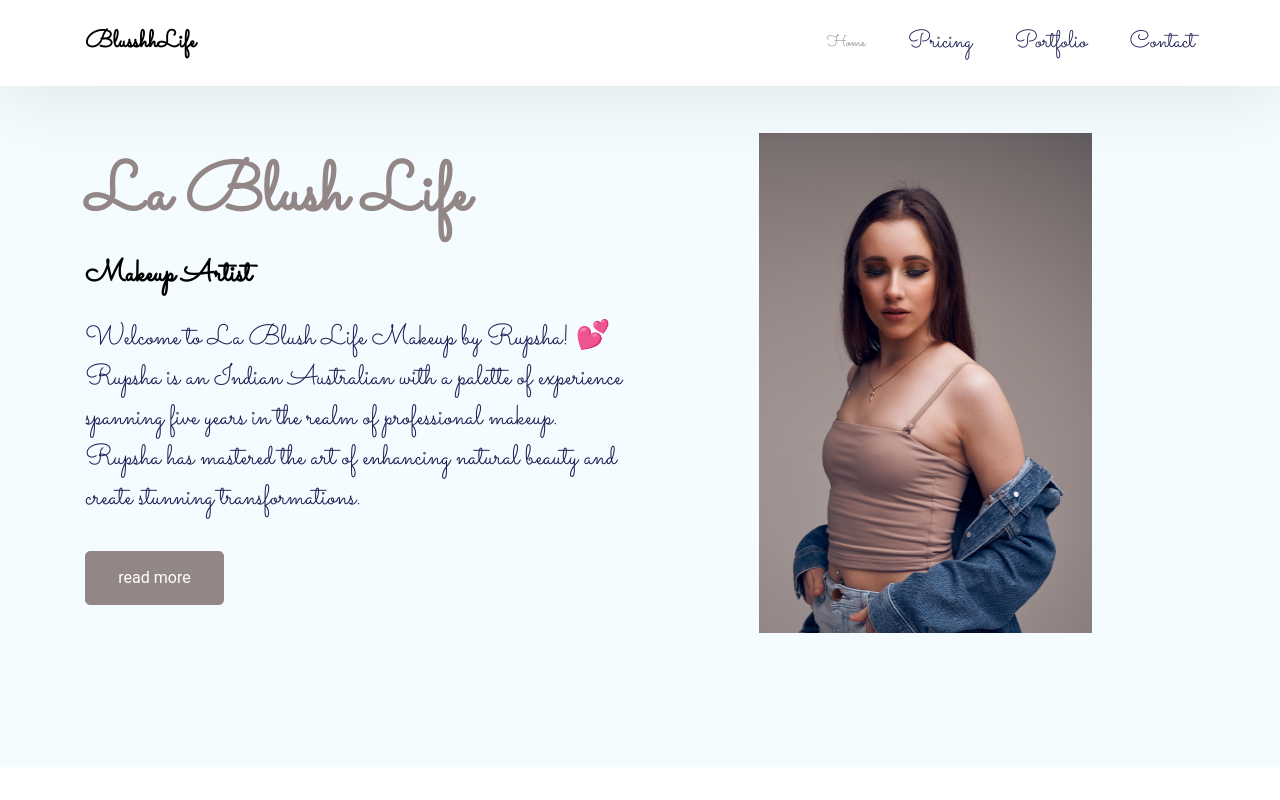
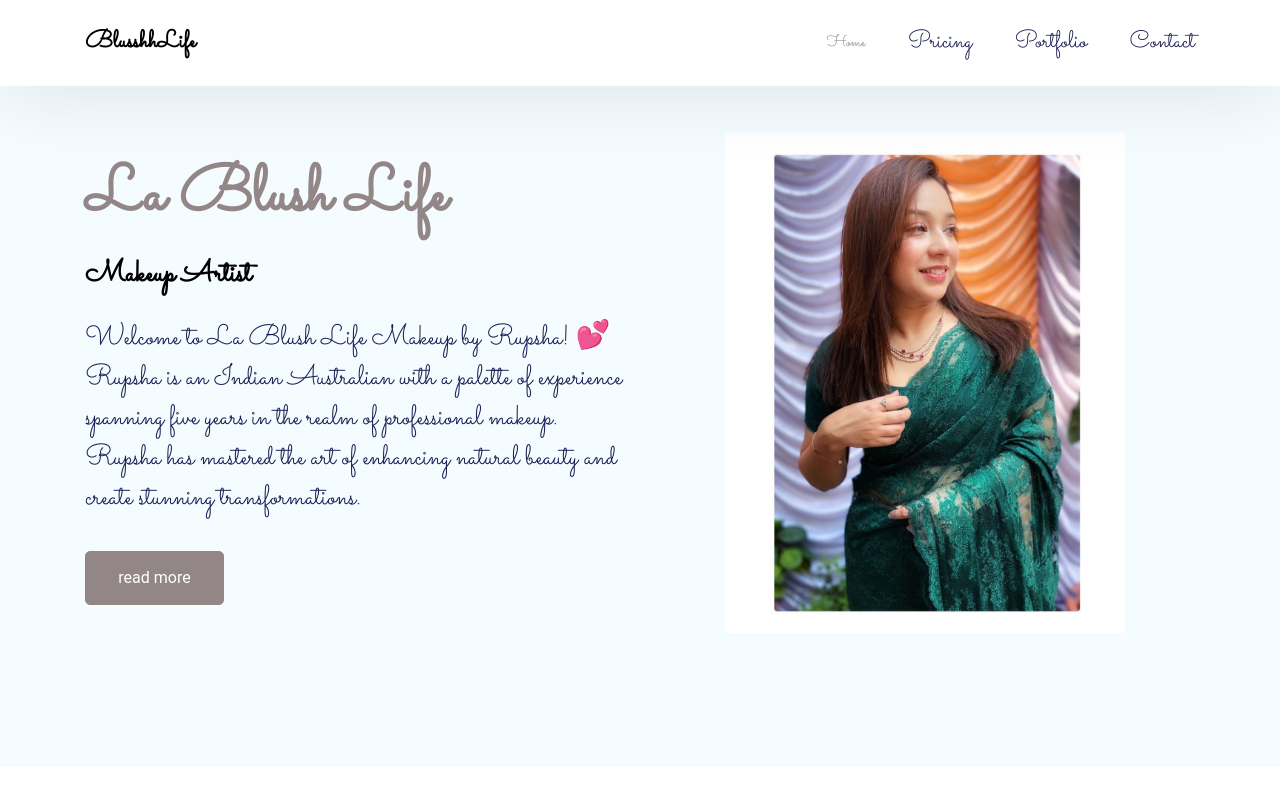
Before and after one commit to Rangeet07/Blusshhlife, a Next.js app: page / in a window 1280 px wide. Shown: the top 800 px of the page. Built offline with nearby package versions, Linux system fonts and the light colour scheme.

Commit message:
picturefix

```diff
--- a/src/app/components/ContactForm.js
+++ b/src/app/components/ContactForm.js
@@ -63,7 +63,7 @@ const ContactForm = () => {
     <section id="contact" className={styles.contactsection}>
     <div>
       <p className="sub-title">Get In Touch</p>
-      <h2 className={tangerine.className}>Contact Me</h2>
+      {/* <h2 className={tangerine.className}>Contact Me</h2> */}
 
       {/* <p className="text-lg">
         Lorem ipsum dolor, sit amet consectetur adipisicing elit. In, odit.
--- a/src/app/components/Home.js
+++ b/src/app/components/Home.js
@@ -2,7 +2,7 @@
 import React, { useState } from 'react'
 import Link from 'next/link'
 import { Josefin_Sans , Sacramento, Tangerine} from 'next/font/google'
-import bio from '../../../public/haylo_melissadsc09695.JPG'
+import bio from '../../../public/rupshaab.JPG'
 import styles from "@/app/styles/herosection.module.css"
 const inter = Josefin_Sans({ subsets: ['latin'] })
 // const sacramento = Tangerine({subsets:['latin']})
--- a/src/app/globals.css
+++ b/src/app/globals.css
@@ -121,7 +121,7 @@ h2 {
 /* Body 3 */
 .text-sm {
   color: var(--black);
-  font-size: 16px;
+  font-size: px;
   font-style: normal;
   font-weight: 400;
   line-height: 21px;
--- a/src/app/styles/herosection.module.css
+++ b/src/app/styles/herosection.module.css
@@ -51,10 +51,10 @@
   .herosectiontitle {
     color: var(--heading-color);
 
-    font-size: 74.667px;
+    font-size: 71.667px;
     font-weight: 700;
     line-height: 90px;
-    align-self: stretch;
+
   }
   .herosectiontitlecolor {
     color: var(--primary);
@@ -79,7 +79,7 @@
   /* Responsive Screens */
 @media only screen and (max-width: 1800px) {
    .herosectiontitle {
-    font-size: 68px;
+    font-size: 64px;
     line-height: 70px;
   }
 }
@@ -100,6 +100,10 @@
    .herosectiontitle,
     .herosectiondescription {
     text-align: center;
+  }
+
+  .herosectiontitlecolor {
+    font-size: 36px;
   }
 
 
```
